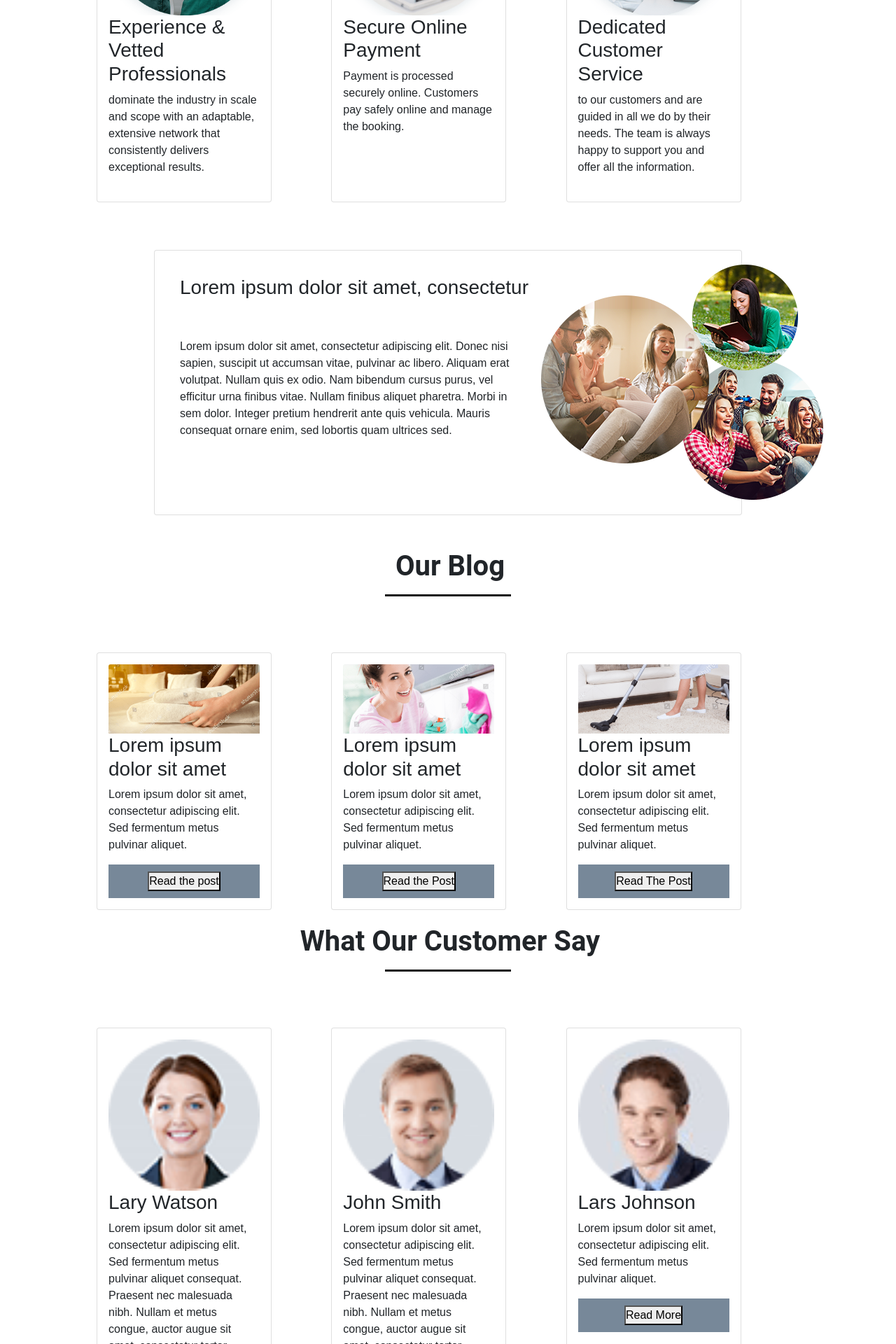
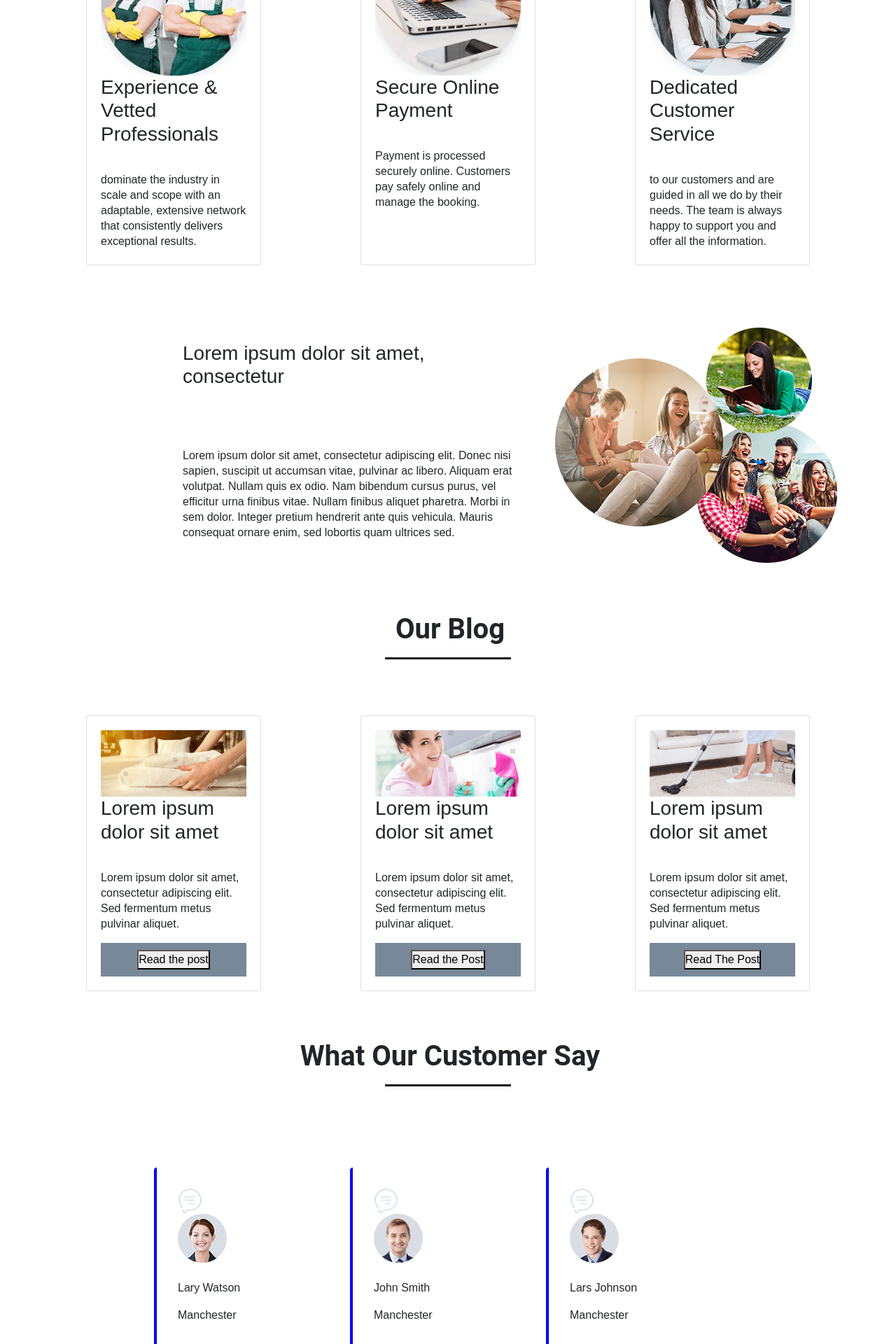
Before and after one commit to SwatiRaiyni/Tatvasoft, a PHP site: page / in a window 1280 px wide. Shown: the part 920-2840 px from the top of the page at 70% size. Run offline with PHP 8.4, Linux system fonts and the light colour scheme; some libraries are stand-ins or nearby versions.

Commit message:
psd to html

```diff
--- a/Home_Page/index.html
+++ b/Home_Page/index.html
@@ -5,8 +5,13 @@
       <meta name="viewport" content="width=device-width, initial-scale=1">
 <link rel="stylesheet" href="https://cdnjs.cloudflare.com/ajax/libs/font-awesome/4.7.0/css/font-awesome.min.css">
 
-      <link href="https://cdn.jsdelivr.net/npm/bootstrap@5.0.2/dist/css/bootstrap.min.css" rel="stylesheet" integrity="sha384-EVSTQN3/azprG1Anm3QDgpJLIm9Nao0Yz1ztcQTwFspd3yD65VohhpuuCOmLASjC" crossorigin="anonymous">
-
+   <!--  <link href="https://cdn.jsdelivr.net/npm/bootstrap@5.0.2/dist/css/bootstrap.min.css" rel="stylesheet" integrity="sha384-EVSTQN3/azprG1Anm3QDgpJLIm9Nao0Yz1ztcQTwFspd3yD65VohhpuuCOmLASjC" crossorigin="anonymous">-->
+      <link rel="stylesheet" href="https://stackpath.bootstrapcdn.com/bootstrap/4.2.1/css/bootstrap.min.css" integrity="sha384-GJzZqFGwb1QTTN6wy59ffF1BuGJpLSa9DkKMp0DgiMDm4iYMj70gZWKYbI706tWS" crossorigin="anonymous">
+      <script src="https://stackpath.bootstrapcdn.com/bootstrap/4.2.1/js/bootstrap.min.js" integrity="sha384-B0UglyR+jN6CkvvICOB2joaf5I4l3gm9GU6Hc1og6Ls7i6U/mkkaduKaBhlAXv9k" crossorigin="anonymous"></script>
+      <script defer src="https://use.fontawesome.com/releases/v5.0.13/js/all.js" integrity="sha384-xymdQtn1n3lH2wcu0qhcdaOpQwyoarkgLVxC/wZ5q7h9gHtxICrpcaSUfygqZGOe" crossorigin="anonymous"></script>
+      <script src="https://cdnjs.cloudflare.com/ajax/libs/popper.js/1.16.0/umd/popper.min.js"></script>
+      <script src="https://maxcdn.bootstrapcdn.com/bootstrap/4.5.2/js/bootstrap.min.js"></script>
+      <script src="https://code.jquery.com/jquery-2.1.3.min.js"></script>
       <title> Home Page</title>
       <link rel="stylesheet" href="style.css">
 </head>
@@ -16,7 +21,7 @@
 
 
     <section class="home" id="home">
-        <nav class="navbar navbar-expand-lg ">
+        <nav class="navbar navbar-expand-sm justify-content-between ">
 
             <a class="navbar-brand" href="#"> <img src="assets_Homepage/white-logo-transparent-background.png"
                class="white_logo_transparent_background-copy-6">
@@ -25,7 +30,7 @@
 
               <i class="fa fa-bars" aria-hidden="true" style="font-size:36px;"></i>
             </button>
-            <div class="collapse navbar-collapse " id="navbarNavDropdown">
+            <div class="collapse navbar-collapse justify-content-end" id="navbarNavDropdown" ">
               <ul class="navbar-nav ms-auto me-2">
                 <li class="nav-item">
                   <a class="nav-link rounded-pill border border-1" aria-current="page" href="#" >Book a cleanner</a>
@@ -74,66 +79,7 @@
                         Let's Book a cleanner
                       </span></a>
                      </div>
-      <!--  <div class="container">
-                <div class="card-deck">
-                  <div class="card">
-                    <div class="item">
-                        <img class="card-img-top" src="assets_Homepage/forma-1-copy.png" alt="Card image cap" style="background-color:grey;">
-                    </div>
-                    <div class="card-body">
-                      <p class="card-text"><small class="text-muted">Enter Passcode</small></p>
-                    </div>
-                  </div>
 
-                <div class="card">
-                        <div class="item">
-                          <img class="card-img-top" src="assets_Homepage/step-arrow-1.png" alt="Card image cap" style="background-color:grey;">
-                        </div>
-                </div>
-
-                <div class="card">
-                <div class="item">
-                        <img class="card-img-top" src="assets_Homepage/group-22.png" alt="Card image cap" style="background-color:grey;">
-                </div>
-                <div class="card-body">
-                        <p class="card-text"><small class="text-muted">select Plan</small></p>
-                </div>
-                </div>
-
-                <div class="card">
-                        <div class="item">
-                          <img class="card-img-top" src="assets_Homepage/step-arrow-1-copy.png" alt="Card image cap" style="background-color:grey;">
-                        </div>
-                </div>
-
-                <div class="card">
-                    <div class="item">
-                        <img class="card-img-top" src="assets_Homepage/forma-1.png" alt="Card image cap" style="background-color:grey;">
-                    </div>
-                   <div class="card-body">
-                        <p class="card-text"><small class="text-muted">Pay Online</small></p>
-                    </div>
-                </div>
-
-                <div class="card">
-                    <div class="item">
-                      <img class="card-img-top" src="assets_Homepage/step-arrow-1.png" alt="Card image cap" style="background-color:grey;">
-                    </div>
-                </div>
-
-                <div class="card">
-                    <div class="item">
-                        <img class="card-img-top" src="assets_Homepage/forma-1.png" alt="Card image cap" style="background-color:grey;">
-                    </div>
-                    <div class="card-body">
-                      <p class="card-text"><small class="text-muted">Enjoy Services</small></p>
-                    </div>
-                  </div>
-                </div>
-
-              </div>
-
-              <i class="fa fa-arrow-circle-down center" style="font-size:36px; text-align: center;  margin-left: 400px;"></i>-->
               <div class="steps">
                 <div style="text-align:center">
                   <img src="assets_Homepage/forma-1-copy.png">
@@ -145,7 +91,7 @@
                 </div>
                 <div style="text-align:center">
                   <img src="assets_Homepage/group-22.png">
-                  <p>Enter Passcode</p>
+                  <p>Select Your Plan</p>
                 </div>
                 <div style="text-align:center; margin-top: 20px; ">
                   <img  src="assets_Homepage/step-arrow-1-copy.png">
@@ -153,7 +99,7 @@
                 </div>
                 <div style="text-align:center">
                   <img src="assets_Homepage/forma-1.png">
-                  <p>Enter Passcode</p>
+                  <p>Pay securely online</p>
                 </div>
                 <div style="text-align:center; margin-top: 20px;">
                   <img  src="assets_Homepage/step-arrow-1.png">
@@ -162,13 +108,15 @@
                 <div style="text-align:center">
                   <img src="assets_Homepage/forma-1_2.png
                   ">
-                  <p>Enter Passcode</p>
+                  <p>Enjoy amazing service</p>
                 </div>
 
               </div>
               <div class="icon">
 
-                <img  src="assets_Homepage/shape-1.png" style="background-color: black; border-radius: 50%;">
+
+                <button class="home_s1_down_btn"><img src="assets_Homepage/shape-1.png" alt=""></button>
+
               </div>
 
 
@@ -187,8 +135,8 @@
             </div>
           </section>
 
-         <div class="container px-4 px-lg-5 mt-5 mt-5 d-flex flex-wrap align-items-stretch">
-                <div class="row gx-4 gx-lg-5 row-cols-2 row-cols-md-3 row-cols-xl-4 justify-content-between">
+         <div class="container px-4 px-lg-5 mt-5 mt-5 ">
+                <div class="row gx-4 gx-lg-5 row-cols-2 row-cols-md-3 row-cols-xl-4 ">
                 <div class="col-mb-3">
                     <div class="card" style="width:250px; height: 500px;">
                       <div class="card-body">
@@ -244,8 +192,8 @@
 <section class="about" id="about" >
 
         <div class="max-width">
-                <div class="card mb-5" style="max-width: 1200px;">
-                        <div class="row g-0">
+                <div class="card mb-5"style=" border-color: white; display: flex; flex-wrap: wrap;" >
+                        <div class="row g-0" >
 
                           <div class="col-md-8">
                             <div class="card-body">
@@ -281,8 +229,8 @@
             </div>
           </section>
 
-          <div class="container px-4 px-lg-5 mt-5 mt-5 d-flex flex-wrap align-items-stretch">
-                <div class="row gx-4 gx-lg-5 row-cols-2 row-cols-md-3 row-cols-xl-4 justify-content-between">
+          <div class="container px-4 px-lg-5 mt-5 mt-5 ">
+                <div class="row gx-4 gx-lg-5 row-cols-2 row-cols-md-3 row-cols-xl-4 ">
                 <div class="col-mb-4">
                     <div class="card" style="width:250px">
                       <div class="card-body">
@@ -335,95 +283,87 @@
              </div>
         </div>
 
-
-
-
-
+<br>
+<br>
         <section class="about" id="about" >
                 <div class="max-width">
                     <h2 class="title"><span class="Why-Helperland">
                                 What Our Customer Say
                     </span></h2>
 
+
+                        <div class="home_s4_card_container">
+
+                          <div class="home_s4_card" ">
+                            <img src="assets_Homepage/message.png" alt="">
+                            <div class="home_s4_profile">
+                              <img src="assets_Homepage/group-31.png" alt="">
+                              <div>
+                                <p>Lary Watson</p>
+                                <span>Manchester</span>
+                              </div>
+                            </div>
+                            <p>Lorem ipsum dolor sit amet, consectetur adipiscing elit. Sed fermentum metus pulvinar aliquet consequat. Praesent nec malesuada nibh. Nullam et metus congue, auctor augue sit amet, consectetur tortor.</p>
+                            <a href="">Read More <i class="fas fa-long-arrow-alt-right"></i></a>
+                          </div>
+
+                          <div class="home_s4_card">
+                            <img src="assets_Homepage/message.png" alt="">
+                            <div class="home_s4_profile">
+                              <img src="assets_Homepage/group-32.png" alt="">
+                              <div>
+                                <p>John Smith</p>
+                                <span>Manchester</span>
+                              </div>
+                            </div>
+                            <p>Lorem ipsum dolor sit amet, consectetur adipiscing elit. Sed fermentum metus pulvinar aliquet consequat. Praesent nec malesuada nibh. Nullam et metus congue, auctor augue sit amet, consectetur tortor.</p>
+                            <a href="">Read More <i class="fas fa-long-arrow-alt-right"></i></a>
+                          </div>
+
+                          <div class="home_s4_card">
+                            <img src="assets_Homepage/message.png" alt="">
+                            <div class="home_s4_profile">
+                              <img src="assets_Homepage/group-33.png" alt="">
+                              <div>
+                                <p>Lars Johnson</p>
+                                <span>Manchester</span>
+                              </div>
+                            </div>
+                            <p>Lorem ipsum dolor sit amet, consectetur adipiscing elit. Sed fermentum metus pulvinar aliquet consequat. Praesent nec malesuada nibh. Nullam et metus congue, auctor augue sit amet, consectetur tortor.</p>
+                            <a href="">Read More <i class="fas fa-long-arrow-alt-right"></i></a>
+                          </div>
+
+                        </div>
+
                       </div>
                     </section>
 
-                          <div class="container px-4 px-lg-5 mt-5 d-flex flex-wrap align-items-stretch">
-                                <div class="row gx-4 gx-lg-5 row-cols-2 row-cols-md-3 row-cols-xl-4 justify-content-between">
-                                <div class="col-mb-4">
-                                    <div class="card" style="width:250px; height: 550px;">
-                                      <div class="card-body">
-                                        <img class="card-img-top"  src="assets_Homepage/group-31.png"
-                                        srcset="assets_Homepage/group-31@2x.png 2x,
-                                                assets_Homepage/group-31@3x.png 3x">
+     <br>
+     <br>
+     <br>
+     <br>
 
-                                        <h3 class="card-title">Lary Watson</h3>
-                                              <p class="card-text">Lorem ipsum dolor sit amet, consectetur adipiscing elit. Sed fermentum metus pulvinar aliquet consequat. Praesent nec malesuada nibh.
+     <br>
 
-                                                Nullam et metus congue, auctor augue sit amet, consectetur tortor.</p>
-                                              <footer  id="para6">
-                                                <button type="button" >Read More</button>
-                                              </footer>
-                                      </div>
-                                    </div>
-                                </div>
-                                <div class="col-mb-4">
-                                    <div class="card" style="width:250px; height: 550px;">
-                                      <div class="card-body">
-                                        <img class="card-img-top"  src="assets_Homepage/group-32.png"
-                                        srcset="assets_Homepage/group-32@2x.png 2x,
-                                                assets_Homepage/group-32@3x.png 3x">
-                                        <h3 class="card-title">John Smith</h3>
-                                        <p class="card-text">Lorem ipsum dolor sit amet, consectetur adipiscing elit. Sed fermentum metus pulvinar aliquet consequat. Praesent nec malesuada nibh.
+        <h5 style="font-size:30px; text-align: center; margin-top: 30px;">GET OUR MEWSLETTER</h5>
+        <i class="fa fa-chevron-circle-up" style="font-size:36px"></i>
 
-                                                Nullam et metus congue, auctor augue sit amet, consectetur tortor.</p>
-                                        <footer  id="para6">
-                                                <button type="button" >Read More
-                                                </button>
-                                              </footer>
-
-
-                                      </div>
-                                    </div>
-                                </div>
-                                <div class="col-mb-4">
-                                    <div class="card" style="width:250px;height: 550px;">
-                                      <div class="card-body">
-                                        <img class="card-img-top"src="assets_Homepage/group-33.png"
-                                        srcset="assets_Homepage/group-33@2x.png 2x,
-                                                assets_Homepage/group-33@3x.png 3x"
-                                        class="Group-24">
-                                        <h3 class="card-title">Lars Johnson</h3>
-                                        <p class="card-text">Lorem ipsum dolor sit amet, consectetur adipiscing elit. Sed fermentum metus pulvinar aliquet.</p>
-                                        <footer  id="para6">
-                                                <button type="button" >Read More</button>
-                                              </footer>
-
-                                      </div>
-                                    </div>
-                                </div>
-
-
-                             </div>
-                        </div>
+<img src="assets_Homepage/layer-598.png" style="float: right;">
 
 
 
-
-
-
-        <h5 style="font-size:30px; text-align: center; margin-top: 30px;">GET OUR MEWSLETTER</h5>
-        <i class="fa fa-chevron-circle-up" style="font-size:36px"></i>
-            <i class="fa fa-comment" style="font-size:36px;float: right;"></i>
-
             <div id="container">
                 <div class="buttons">
-                        <button type="button" class="btn btn-primary btn-light">Your Email</button>
-                        <button type="button" class="btn btn-secondary btn-danger"> Submit</button>
+
+                        <div>
+                          <input type="text" placeholder="YOUR EMAIL" style="background-color:lightsalmon; border-radius: 50px;">
+                          <button  style="background-color: whitesmoke; border-radius: 50px;">Submit</button>
+                        </div>
                 </div>
             </div>
             <br>
             <br>
+
 
             <footer id="footer" class="footer-1">
                 <div class="main-footer widgets-dark typo-light">
@@ -495,7 +435,7 @@
 
 
                 <script src="https://cdn.jsdelivr.net/npm/bootstrap@5.0.2/dist/js/bootstrap.bundle.min.js" integrity="sha384-MrcW6ZMFYlzcLA8Nl+NtUVF0sA7MsXsP1UyJoMp4YLEuNSfAP+JcXn/tWtIaxVXM" crossorigin="anonymous"></script>
-
+               <script src="https://stackpath.bootstrapcdn.com/bootstrap/4.2.1/js/bootstrap.min.js" integrity="sha384-B0UglyR+jN6CkvvICOB2joaf5I4l3gm9GU6Hc1og6Ls7i6U/mkkaduKaBhlAXv9k" crossorigin="anonymous"></script>
 <script src="script.js"></script>
 </body>
 </html>
--- a/Home_Page/style.css
+++ b/Home_Page/style.css
@@ -275,6 +275,7 @@
 }
 .steps{
   display: flex;
+  flex-wrap: wrap;
   justify-content: center;
   margin-top: 20px;
 }
@@ -388,6 +389,8 @@
     padding: 20px;
     display: flex;
     flex-wrap: wrap !important;
+    justify-content: space-between;
+    align-items: stretch;
 
 }
 
@@ -696,3 +699,77 @@
 height: 78px;
 margin: 0 262px 26px 2px;
 }
+
+
+.home_s4{
+    background-color: #F4F5F8;
+
+    padding-top: 10px;
+
+}
+
+.home_s4_card_container{
+    padding-top: 56px;
+    display: flex;
+    justify-content: space-between;
+}
+
+.home_s4_card{
+    width: 350px;
+    height: 350px;
+    padding:30px;
+    background-color: white;
+    border-left: 4px solid blue;
+    border-radius: 4px;
+    position: relative;
+
+    }
+
+    p{
+        padding-top: 25px;
+        color:paragraph_color;
+        line-height: 22px;
+    }
+    a{
+        margin-top: 25px;
+        color:paragraph_color;
+
+    }
+
+
+
+
+.profile{
+    display: flex;
+    flex-direction: row;
+    align-items: center;
+}
+
+
+
+@media screen and (max-width:550px) {
+    .home_s4{
+        height:100%;
+        width:100%;
+        padding:side_padding_r;
+        padding-top: 50px;
+    }
+    .home_s4_card_container{
+        flex-direction: column;
+        align-items: center;
+    }
+    .home_s4_card{
+        margin:30px 0;
+        width:100%;
+        height: auto;
+    }
+
+
+  }
+  .home_s1_down_btn{
+    margin:0 auto;
+    margin-top: 42px;
+    background-color: black;
+    border:0;
+    border-radius: 50%;
+}
```
Lines whose indentation alone changed are shown as unchanged.
